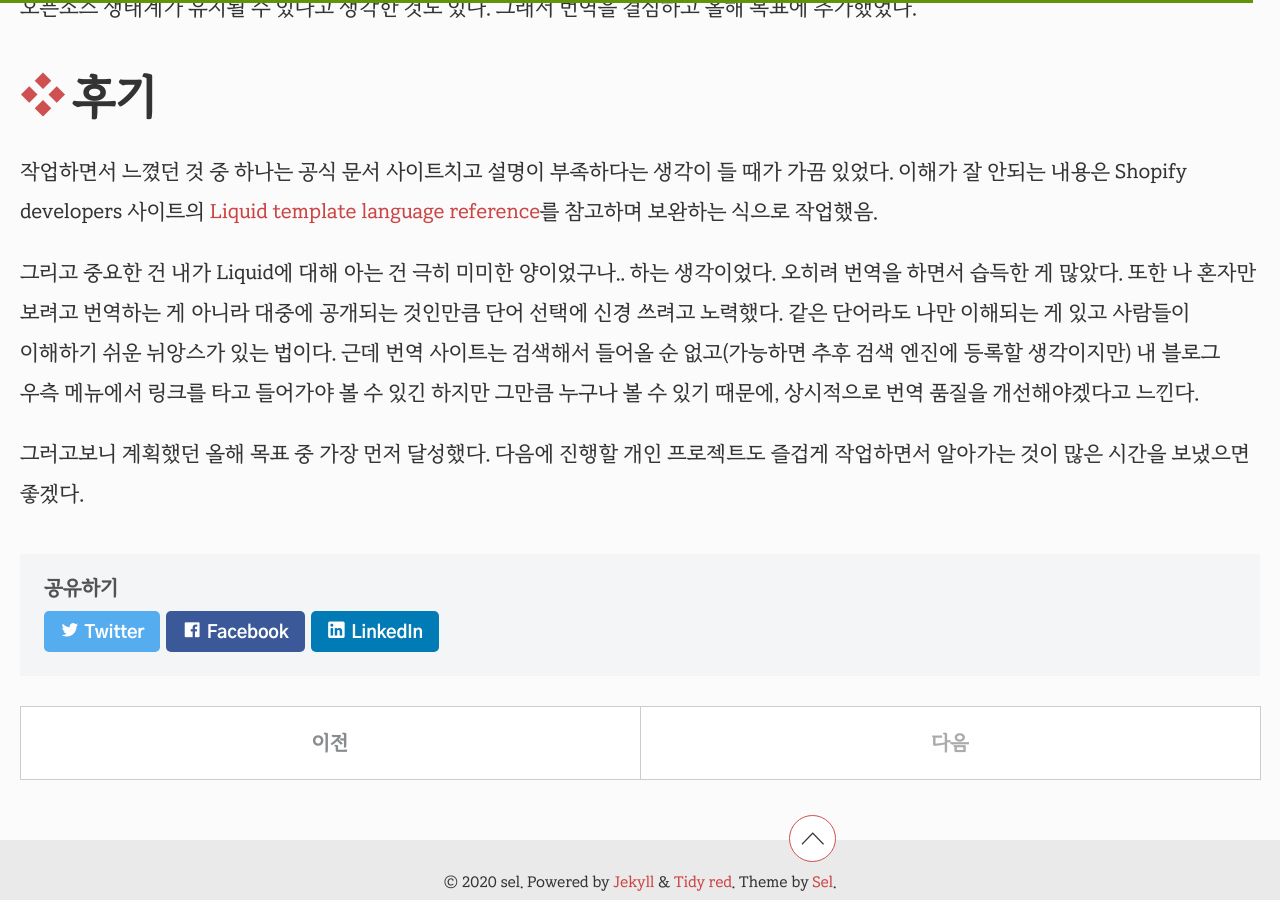
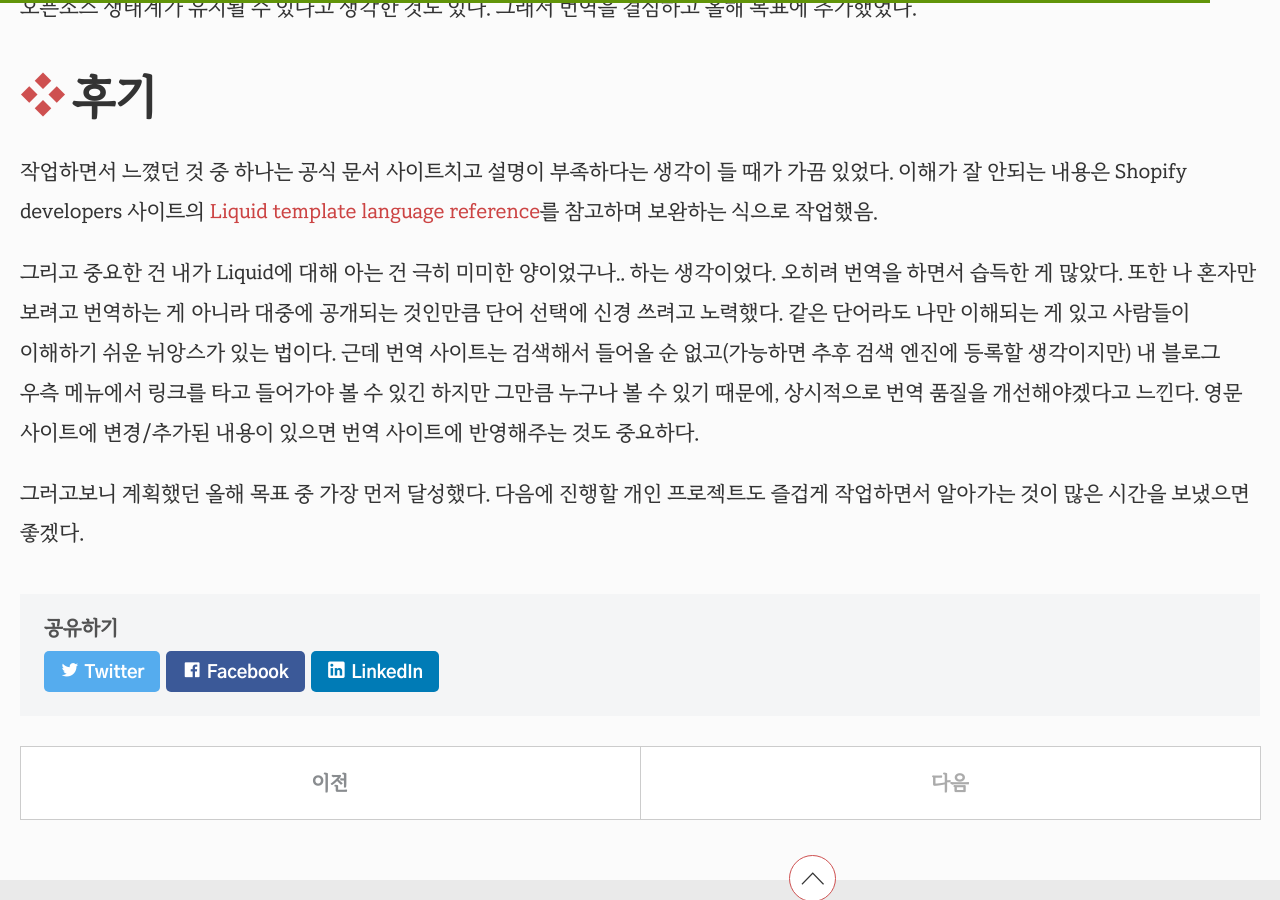
Before and after one commit to selosele/selosele.github.io, a Jekyll site: the page built from _posts/2021-02-11-epilogue-of-liquid-document-translation.md, in a window 1280 px wide and 900 px high, scrolled down 1105 px. Built offline with Jekyll 4.4.1, drawn with Linux system fonts in a browser that asks for light colours; comment, search, counter and statistics services are not loaded.

Commit message:
포스트 수정

```diff
--- a/_posts/2021-02-11-epilogue-of-liquid-document-translation.md
+++ b/_posts/2021-02-11-epilogue-of-liquid-document-translation.md
@@ -22,6 +22,6 @@ tags:
 
 작업하면서 느꼈던 것 중 하나는 공식 문서 사이트치고 설명이 부족하다는 생각이 들 때가 가끔 있었다. 이해가 잘 안되는 내용은 Shopify developers 사이트의 [Liquid template language reference](https://shopify.dev/docs/themes/liquid/reference){:target="_blank"}를 참고하며 보완하는 식으로 작업했음.
 
-그리고 중요한 건 내가 Liquid에 대해 아는 건 극히 미미한 양이었구나.. 하는 생각이었다. 오히려 번역을 하면서 습득한 게 많았다. 또한 나 혼자만 보려고 번역하는 게 아니라 대중에 공개되는 것인만큼 단어 선택에 신경 쓰려고 노력했다. 같은 단어라도 나만 이해되는 게 있고 사람들이 이해하기 쉬운 뉘앙스가 있는 법이다. 근데 번역 사이트는 검색해서 들어올 순 없고(가능하면 추후 검색 엔진에 등록할 생각이지만) 내 블로그 우측 메뉴에서 링크를 타고 들어가야 볼 수 있긴 하지만 그만큼 누구나 볼 수 있기 때문에, 상시적으로 번역 품질을 개선해야겠다고 느낀다.
+그리고 중요한 건 내가 Liquid에 대해 아는 건 극히 미미한 양이었구나.. 하는 생각이었다. 오히려 번역을 하면서 습득한 게 많았다. 또한 나 혼자만 보려고 번역하는 게 아니라 대중에 공개되는 것인만큼 단어 선택에 신경 쓰려고 노력했다. 같은 단어라도 나만 이해되는 게 있고 사람들이 이해하기 쉬운 뉘앙스가 있는 법이다. 근데 번역 사이트는 검색해서 들어올 순 없고(가능하면 추후 검색 엔진에 등록할 생각이지만) 내 블로그 우측 메뉴에서 링크를 타고 들어가야 볼 수 있긴 하지만 그만큼 누구나 볼 수 있기 때문에, 상시적으로 번역 품질을 개선해야겠다고 느낀다. 영문 사이트에 변경/추가된 내용이 있으면 번역 사이트에 반영해주는 것도 중요하다.
 
 그러고보니 계획했던 올해 목표 중 가장 먼저 달성했다. 다음에 진행할 개인 프로젝트도 즐겁게 작업하면서 알아가는 것이 많은 시간을 보냈으면 좋겠다.
```
